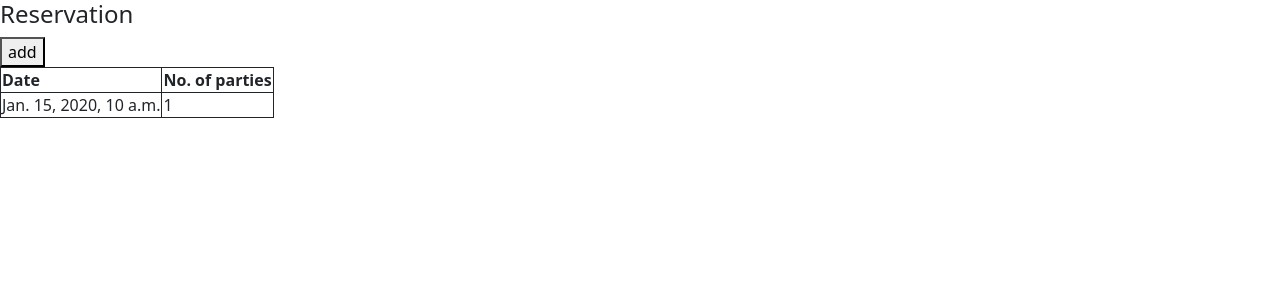
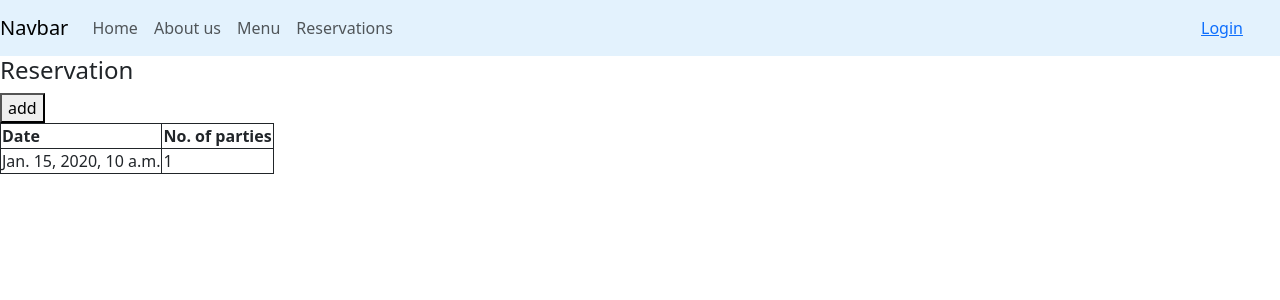
Before and after one commit to jamitag/portfolio-4-restaurant--booking, a Django app: template templates/index.html in a window 1280 px wide. Shown: the top 300 px of the page. Run offline with Django 4.2, Linux system fonts and the light colour scheme; the template is opened without the code that fills it: values that come from a table or form of the project are taken from there, others are empty; tables that the repository leaves empty hold one stand-in row (values such as "Sample post"); parts of the project's set-up code (start-up, migrations or seed data) failed here and were passed over; some libraries are stand-ins or nearby versions.

Commit message:
Create navbar

```diff
--- a/static/css/style.css
+++ b/static/css/style.css
@@ -1,3 +1,8 @@
 table, th, td {
     border: 1px solid;
 }
+
+.login-button {
+    margin-left: auto;
+    width: 100px;
+}
--- a/templates/index.html
+++ b/templates/index.html
@@ -1,6 +1,32 @@
 {% extends "base.html" %}
 
 {% block content %}
+
+<nav class="navbar navbar-expand-lg navbar-light" style="background-color: #e3f2fd;">
+    <a class="navbar-brand" href="#">Navbar</a>
+    <button class="navbar-toggler" type="button" data-toggle="collapse" data-target="#navbarNav" aria-controls="navbarNav" aria-expanded="false" aria-label="Toggle navigation">
+      <span class="navbar-toggler-icon"></span>
+    </button>
+    <div class="collapse navbar-collapse" id="navbarNav">
+      <ul class="navbar-nav">
+        <li class="nav-item active">
+          <a class="nav-link" href="#">Home</a>
+        </li>
+        <li class="nav-item">
+          <a class="nav-link" href="#">About us</a>
+        </li>
+        <li class="nav-item">
+          <a class="nav-link" href="#">Menu</a>
+        </li>
+        <li class="nav-item">
+            <a class="nav-link" href="#">Reservations</a>
+          </li>
+      </ul>
+
+        <button type="button" class="btn btn-link px-3 me-2 login-button">
+          Login
+        </button>
+  </nav>
 
 <h4>Reservation</h4>
 
```
